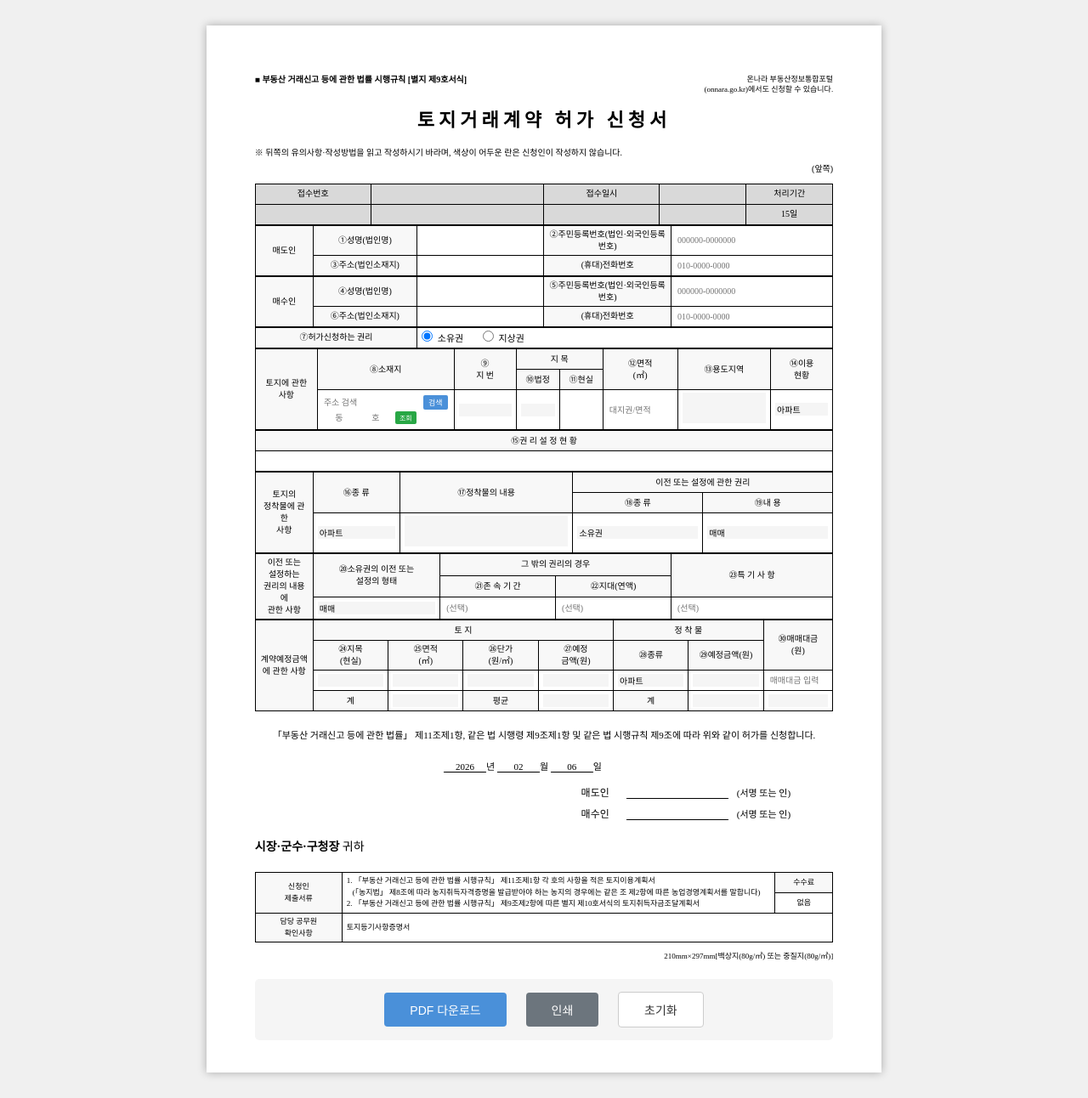
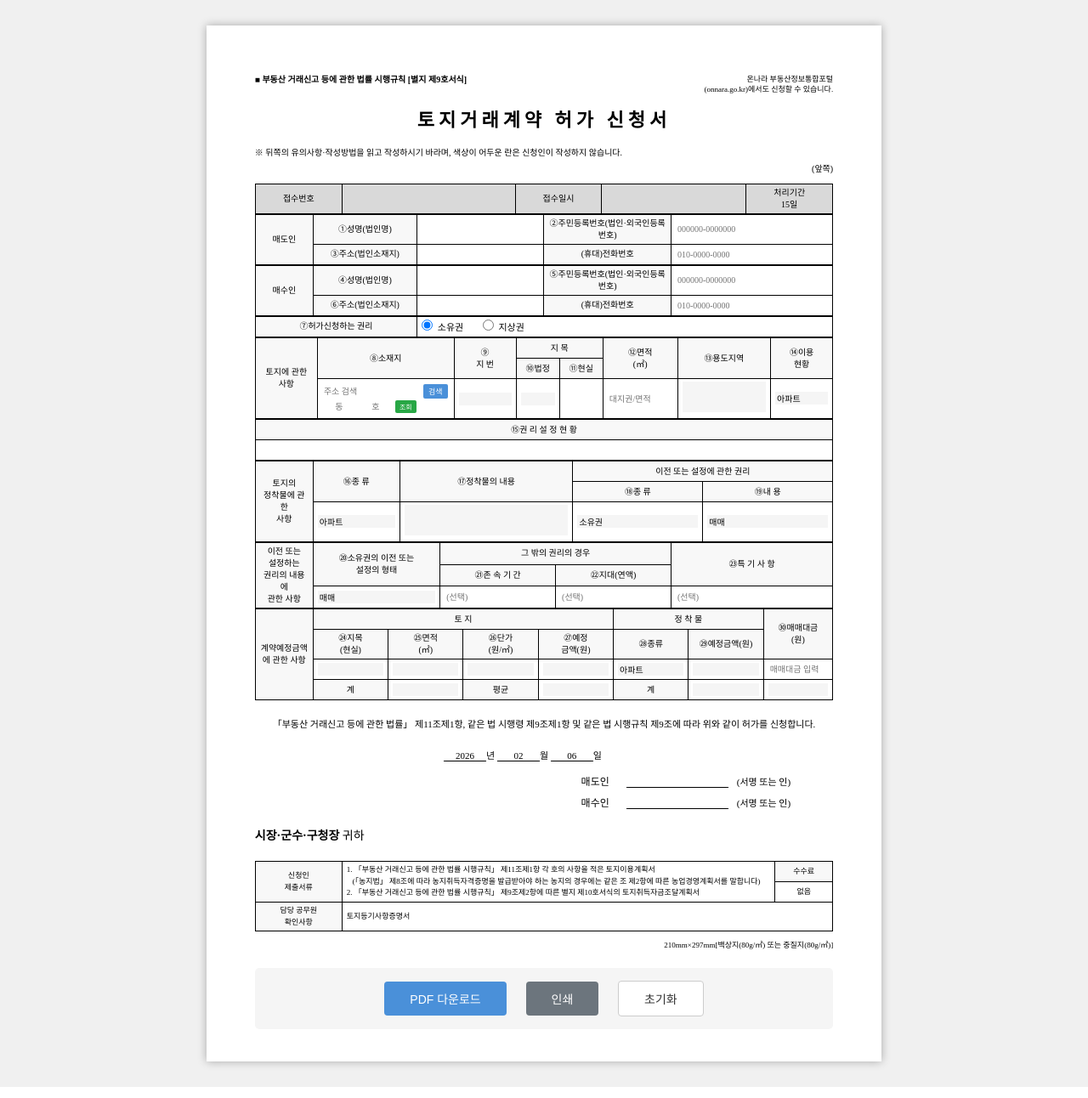
Before and after one commit to ksy1477/landtradingpermission, a Flask app: page / in a window 1280 px wide. Shown: the whole page at 85% size. Run offline with Flask 3, Linux system fonts and the light colour scheme.

Commit message:
Merge header cells into single row

```diff
--- a/templates/index.html
+++ b/templates/index.html
@@ -23,18 +23,11 @@
             <!-- 접수 정보 (회색 배경) -->
             <table class="form-table">
                 <tr>
-                    <td class="label gray-bg" style="width:20%">접수번호</td>
+                    <td class="label gray-bg" style="width:15%">접수번호</td>
                     <td class="gray-bg" style="width:30%"></td>
-                    <td class="label gray-bg" style="width:20%">접수일시</td>
-                    <td class="gray-bg" style="width:15%"></td>
-                    <td class="label gray-bg" style="width:15%">처리기간</td>
-                </tr>
-                <tr>
-                    <td class="gray-bg"></td>
-                    <td class="gray-bg"></td>
-                    <td class="gray-bg"></td>
-                    <td class="gray-bg"></td>
-                    <td class="gray-bg center">15일</td>
+                    <td class="label gray-bg" style="width:15%">접수일시</td>
+                    <td class="gray-bg" style="width:25%"></td>
+                    <td class="label gray-bg center" style="width:15%">처리기간<br>15일</td>
                 </tr>
             </table>
 
```
